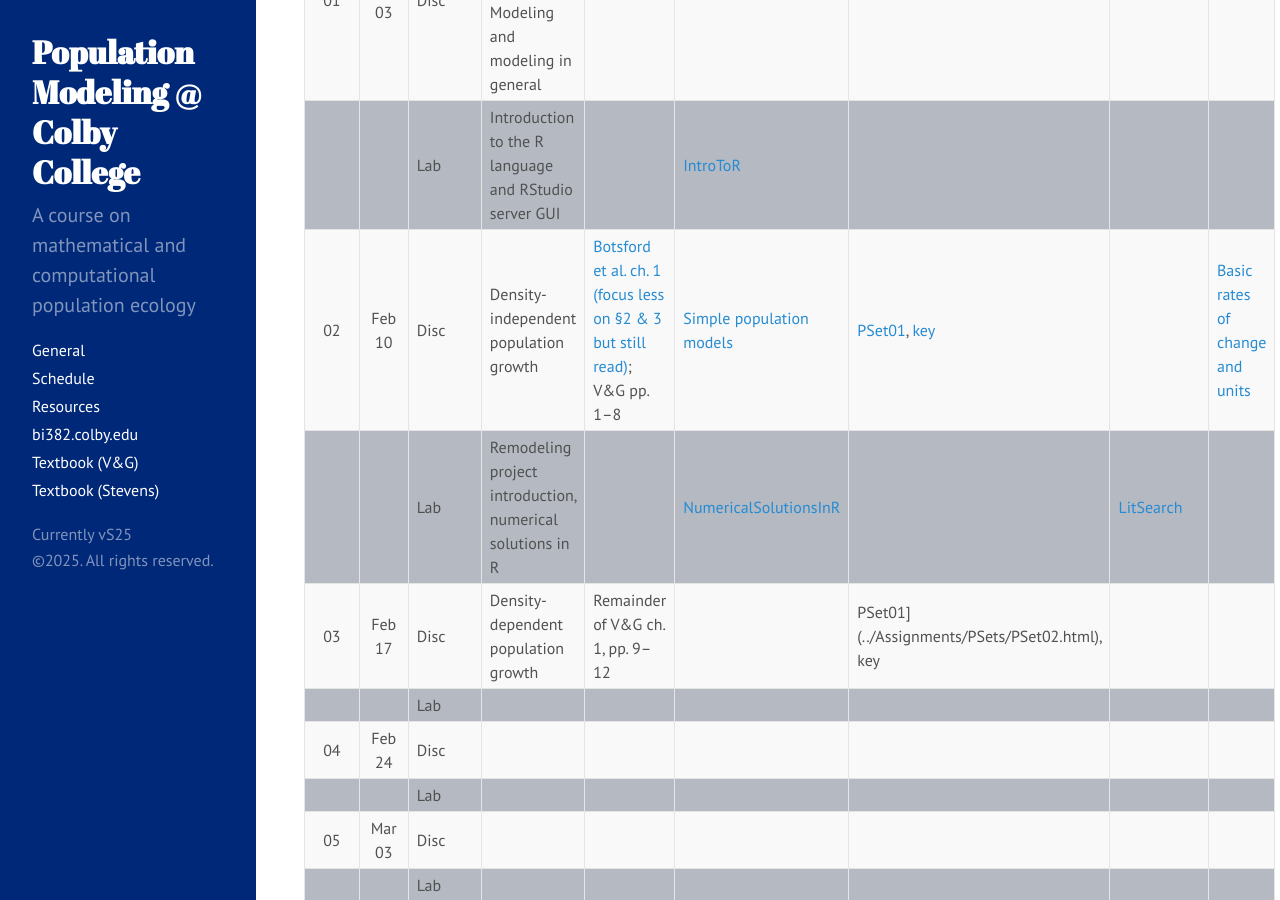
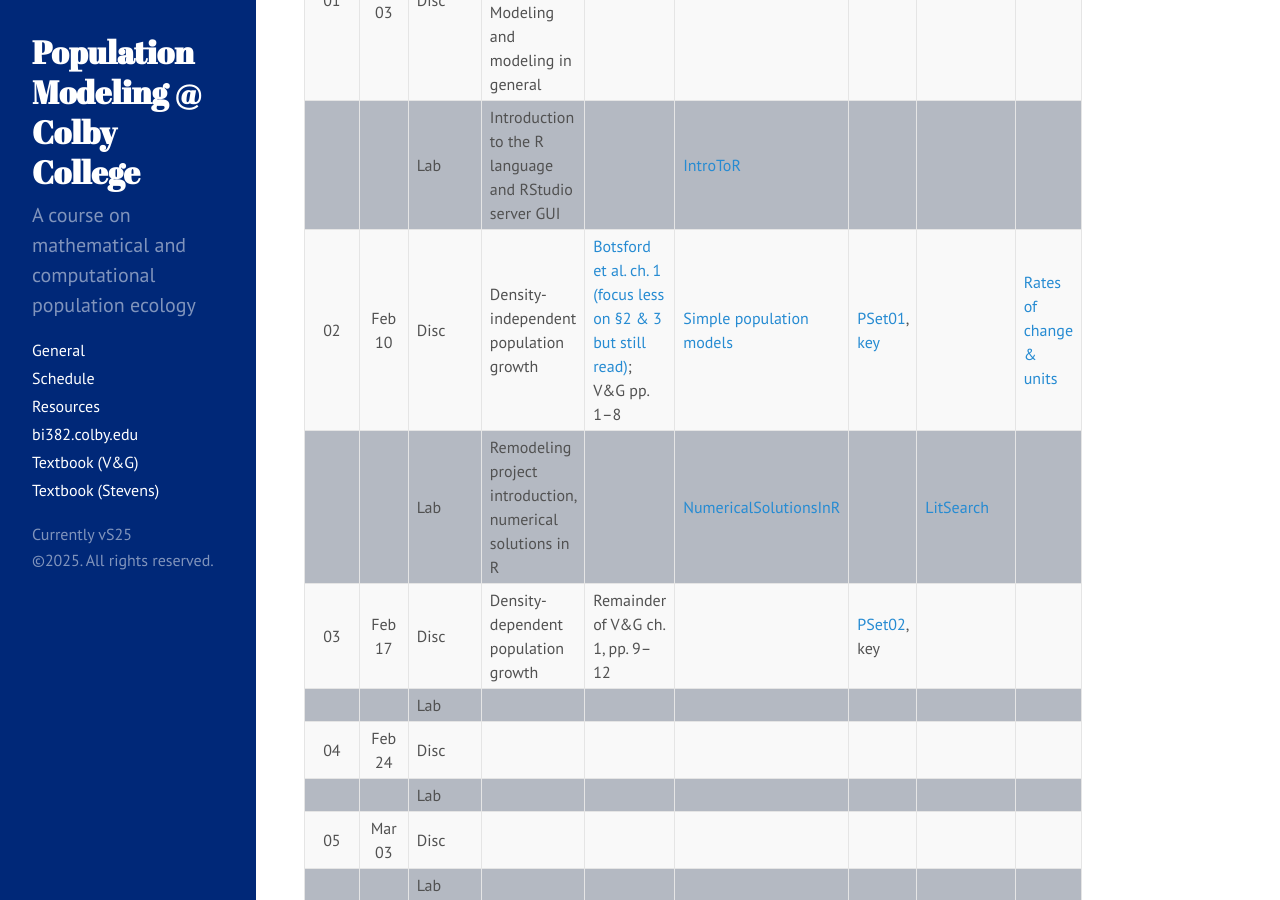
Before and after one commit to ColbyEcology/colbyecology.github.io, a Jekyll site: the page built from Schedule.md, in a window 1280 px wide and 900 px high, scrolled down 336 px. Built offline with Jekyll 4.4.1, drawn with Linux system fonts in a browser that asks for light colours.

Commit message:
ps 2 posted w/out broken link

```diff
--- a/Schedule.md
+++ b/Schedule.md
@@ -31,9 +31,9 @@
 |:----:|:------:|---------|-------------------------------------------------------------------------|-------------------------------------------------------------------------------------------------------------------------------------------------------------------------------------------------------------------------------------------------------|--------------------------------------------------------------------------------------------------------------------------------------------------------------------------------------------------------------|-------------------------------------------------------------------------------------------------------------------|--------------------------------------------------------------------------|----------------------------------------------------------------------------------------------------------------------------------------------------------------|
 | 01   | Feb 03 |  Disc   | R: Introduction to Population Modeling and modeling in general          |                                                                                                                                                                                                                                                       |                                                                                                                                                                                                              |                                                                                                                   |                                                                          |                                                                                                                                                                |
 |      |        |  Lab    | Introduction to the R language and RStudio server GUI                   |                                                                                                                                                                                                                                                       | [IntroToR](../Presentations/Labs/Lab01_IntroToR.html)                                                                                                                                                        |                                                                                                                   |                                                                          |                                                                                                                                                                |
-| 02   | Feb 10 |  Disc   | Density-independent population growth                                   | [Botsford et al. ch. 1 (focus less on §2 & 3 but still read)](../Misc/Readings/Botsford_Ch1.pdf); V&G pp. 1–8                                                                                                                                         | [Simple population models](../Presentations/Discussions/Wk02Models-DensIndGrowth.html)                                                                                                                       | [PSet01](../Assignments/PSets/PSet01.html), [key](../Assignments/PSets/PSet01_key.html)                           |                                                                          | [Basic rates of change and units](../Misc/Notes/Note1_RatesOfChange.pdf)                                                                                                     |
+| 02   | Feb 10 |  Disc   | Density-independent population growth                                   | [Botsford et al. ch. 1 (focus less on §2 & 3 but still read)](../Misc/Readings/Botsford_Ch1.pdf); V&G pp. 1–8                                                                                                                                         | [Simple population models](../Presentations/Discussions/Wk02Models-DensIndGrowth.html)                                                                                                                       | [PSet01](../Assignments/PSets/PSet01.html), [key](../Assignments/PSets/PSet01_key.html)                           |                                                                          | [Rates of change & units](../Misc/Notes/Note1_RatesOfChange.pdf)                                                                                               |
 |      |        |  Lab    | Remodeling project introduction, numerical solutions in R               |                                                                                                                                                                                                                                                       | [NumericalSolutionsInR](../Presentations/Labs/Lab02_ProgrammingR.html)                                                                                                                                       |                                                                                                                   | [LitSearch](../Assignments/RemodelingProject/RemodPt1_LitSearch.html)    |                                                                                                                                                                |
-| 03   | Feb 17 |  Disc   | Density-dependent population growth                                     | Remainder of V&G ch. 1, pp. 9–12                                                                                                                                                                                                                      |                                                                                                                                                                                                              | PSet01](../Assignments/PSets/PSet02.html), key                                                                    |                                                                          |                                                                                                                                                                |
+| 03   | Feb 17 |  Disc   | Density-dependent population growth                                     | Remainder of V&G ch. 1, pp. 9–12                                                                                                                                                                                                                      |                                                                                                                                                                                                              | [PSet02](../Assignments/PSets/PSet02.html), key                                                                   |                                                                          |                                                                                                                                                                |
 |      |        |  Lab    |                                                                         |                                                                                                                                                                                                                                                       |                                                                                                                                                                                                              |                                                                                                                   |                                                                          |                                                                                                                                                                |
 | 04   | Feb 24 |  Disc   |                                                                         |                                                                                                                                                                                                                                                       |                                                                                                                                                                                                              |                                                                                                                   |                                                                          |                                                                                                                                                                |
 |      |        |  Lab    |                                                                         |                                                                                                                                                                                                                                                       |                                                                                                                                                                                                              |                                                                                                                   |                                                                          |                                                                                                                                                                |
```
